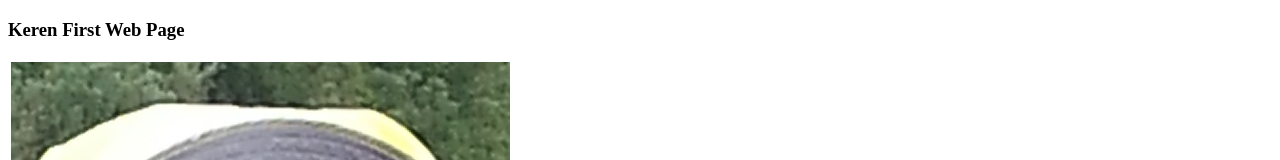
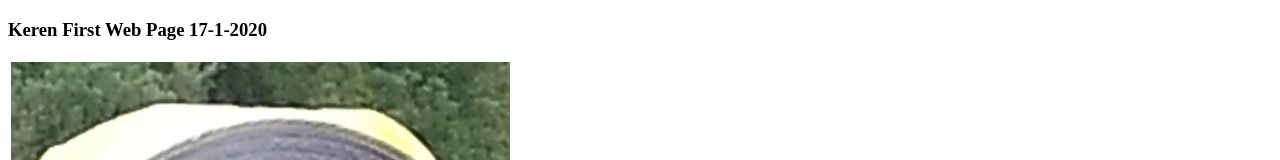
Before and after one commit to kerenashk/myCv, a plain HTML site: page index.html in a window 1280 px wide. Shown: the top 160 px of the page. Drawn offline with Linux system fonts and the light colour scheme.

Commit message:
add date

```diff
--- a/index.html
+++ b/index.html
@@ -5,7 +5,7 @@
     <title>Hello World</title>
   </head>
   <body>
-    <h3>Keren First Web Page</h3>
+    <h3>Keren First Web Page 17-1-2020</h3>
     <table>
       <tr>
         <td>
```
